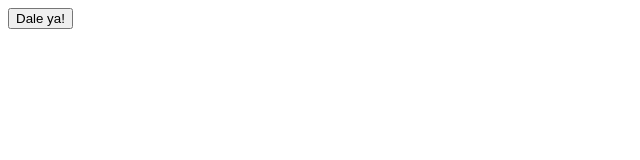
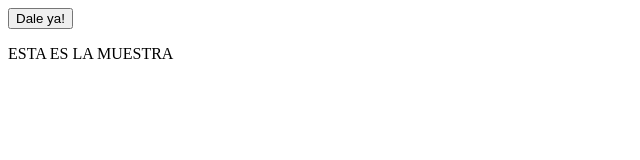
Before and after one commit to GroovySanchez/Repo, a plain HTML site: page index.html in a window 1280 px wide. Shown: the whole page, without its empty margins (0-640 px from the left). Drawn offline with Linux system fonts and the light colour scheme.

Commit message:
Update index.html

```diff
--- a/index.html
+++ b/index.html
@@ -7,7 +7,7 @@
 	</head>
 	<body>
 		<input type="button" onClick="saludo()" value="Dale ya!">
-
+		<p> ESTA ES LA MUESTRA </p>
 	</body>
 	</html>
 
```
